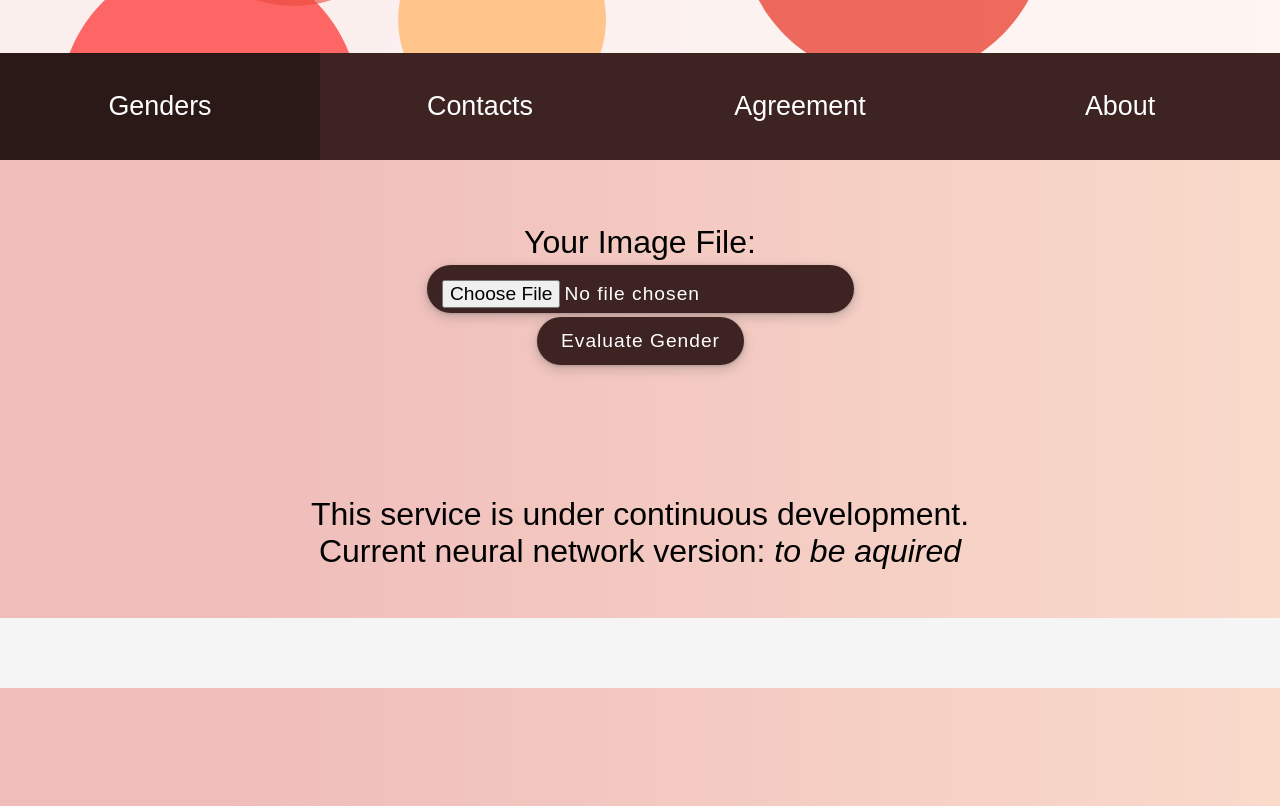
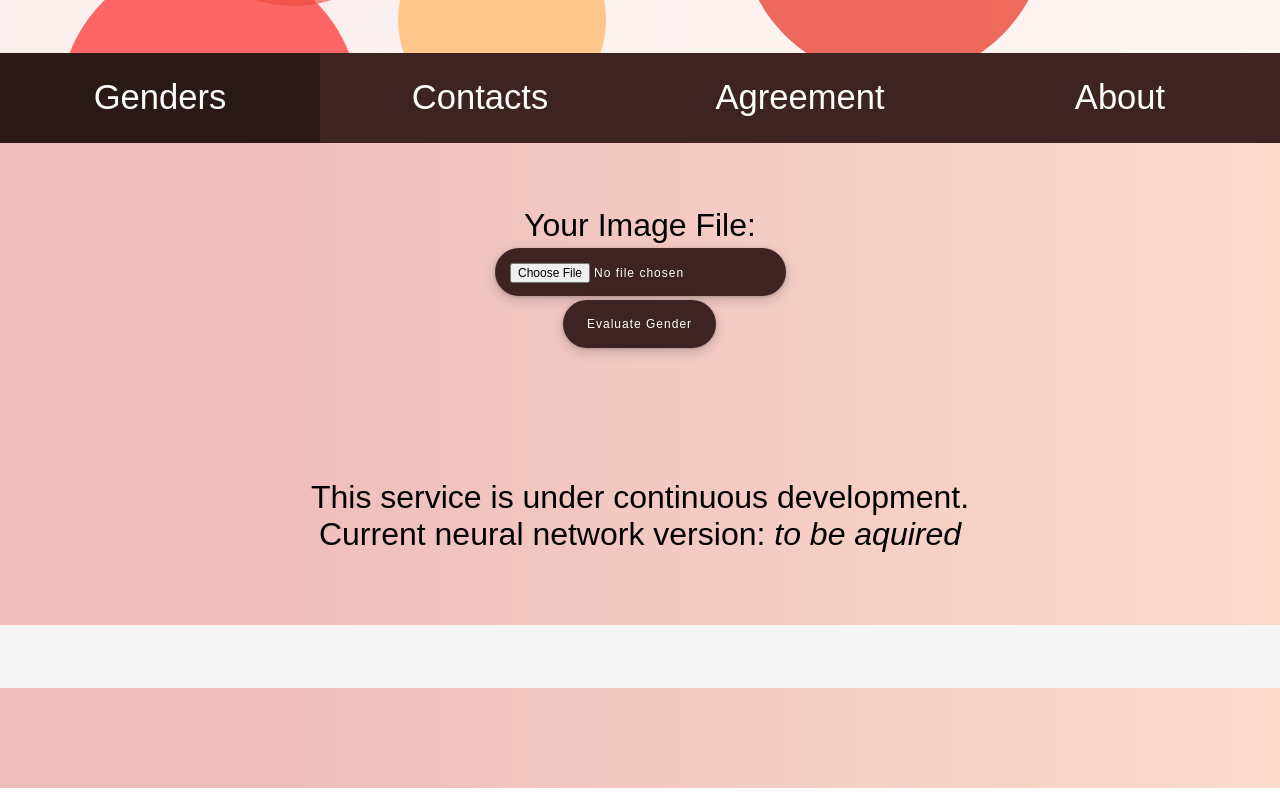
Before and after one commit to FunnyRabbitIsAHabbit/photo-gender, a plain HTML site: page index.html in a window 1280 px wide. Shown: the part 112-918 px from the top of the page. Drawn offline with Linux system fonts and the light colour scheme; a script that the page names is missing.

Commit message:
Bug fix in main.css, change tab name in index.html

```diff
--- a/index.html
+++ b/index.html
@@ -214,7 +214,7 @@
         </ol>
     </div>
     <script>document.getElementById("defaultOpen").click();</script>
-    <script src="./index.js"></script>
+    <script async src="./index.js"></script>
 </section>
 
 
--- a/main.css
+++ b/main.css
@@ -76,7 +76,7 @@ body {
     right: 0;
     z-index: 99;
     width: 100%;
-    height: 5%;
+    height: 2.55vw;
     padding-left: 0;
 
     justify-content: inherit;
@@ -102,7 +102,7 @@ div, header {
     padding: 15px;
     text-align: center;
     text-align-all: match-parent;
-    font-size: 2.5vmax;
+    font-size: 2.5vw;
     margin: auto;
     width: auto;
     justify-content: center;
@@ -136,10 +136,11 @@ header h2 span {
     border: none;
     outline: none;
     cursor: pointer;
-    padding: 3vmax 2vmax;
+    padding: 2vmax 2vmin;
     margin-bottom: 5%;
     margin-top: 0;
-    font-size: 2.1vmax;
+    font-size: 2.7vw;
+    font-weight: lighter;
     width: 25%; /*  100% divided by number of tabs  */
 }
 
@@ -153,7 +154,6 @@ header h2 span {
     height: 100%;
     margin: auto;
     justify-content: flex-end;
-    font-size: 2.5vmax;
 }
 
 .author {
@@ -161,7 +161,8 @@ header h2 span {
     margin: auto;
     width: fit-content;
     padding: 2%;
-    font-size: 1.5vmax;
+    font-size: 1.5vw;
+    font-weight: lighter;
 }
 
 #input {
@@ -192,8 +193,7 @@ header h2 span {
     display: inline-flex;
     fill: currentcolor;
     margin-top: 4px;
-    font-size: 1.5vmax;
-    font-weight: 500;
+    font-size: 12px;
     height: 48px;
     width: 200px;
     justify-content: center;
@@ -284,9 +284,10 @@ header h2 span {
 #agreement {
     justify-content: inherit;
     text-align: inherit;
-    margin: fill;
-    padding-left: 3%;
+    margin: 1vw 10vw 1vw 10vw;
+    padding: 5vw 5vw 1vw 3vw;
     border-radius: 24px;
+    font-size: 2vw;
 }
 
 ul {
```
